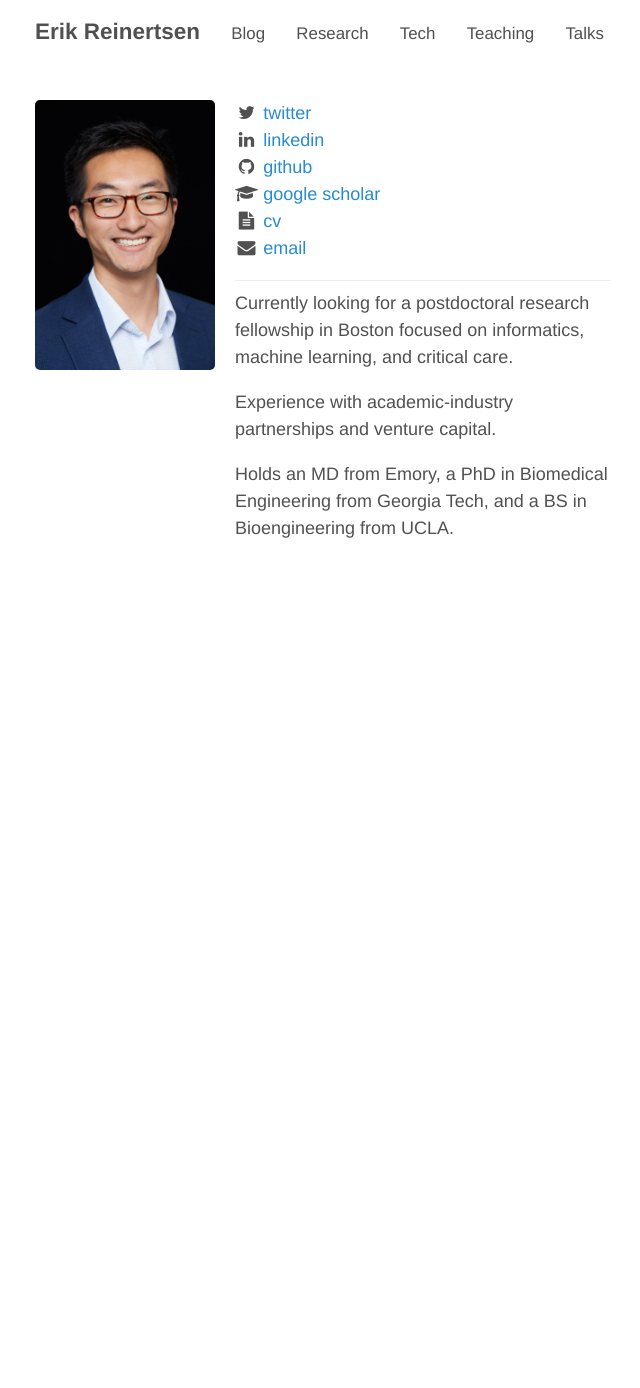
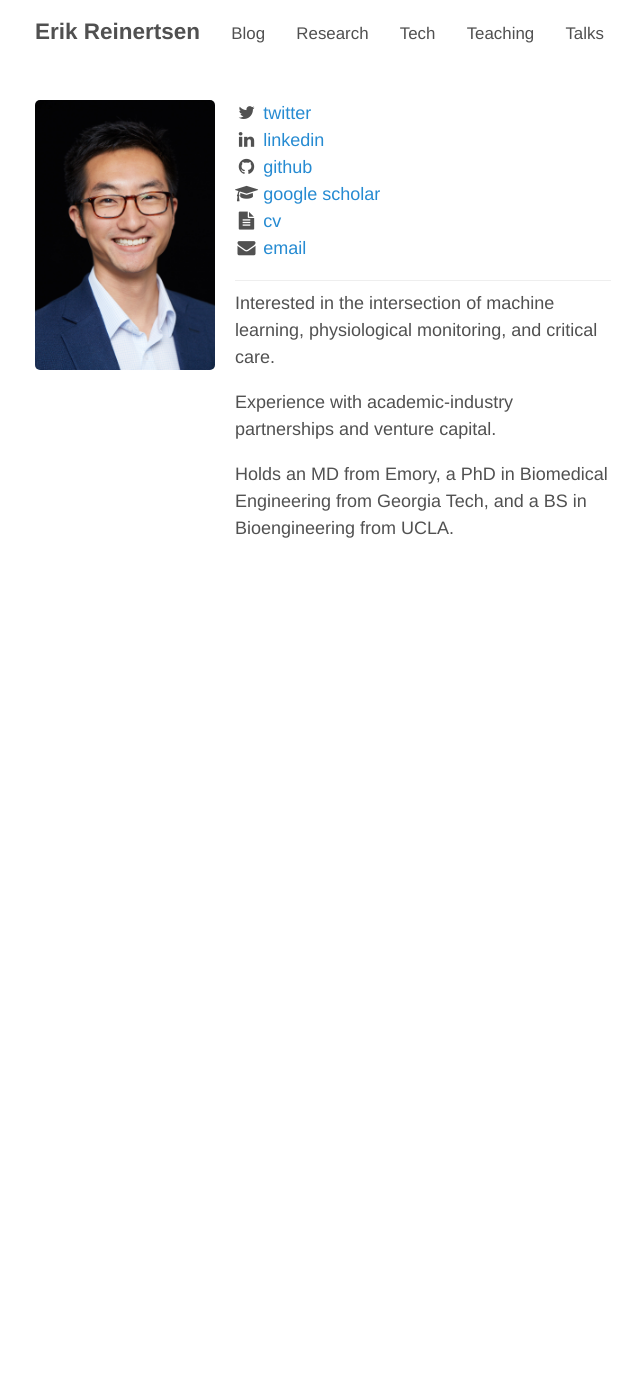
Before and after one commit to erikr/erikr.github.io, a Jekyll site: the page built from index.md, in a window 1280 px wide. Shown: the whole page, without its empty margins (317-957 px from the left). Built offline with Jekyll 4.4.1, drawn with Linux system fonts in a browser that asks for light colours; nearby versions of some CDN libraries; comment, search, counter and statistics services are not loaded.

Commit message:
revised bio

```diff
--- a/index.md
+++ b/index.md
@@ -25,7 +25,7 @@ $("#email").attr("href", "mailto:" + email_address).html("email");
 ---
 
 
-Currently looking for a postdoctoral research fellowship in Boston focused on informatics, machine learning, and critical care.
+Interested in the intersection of machine learning, physiological monitoring, and critical care.
 
 Experience with academic-industry partnerships and venture capital.
 
```
